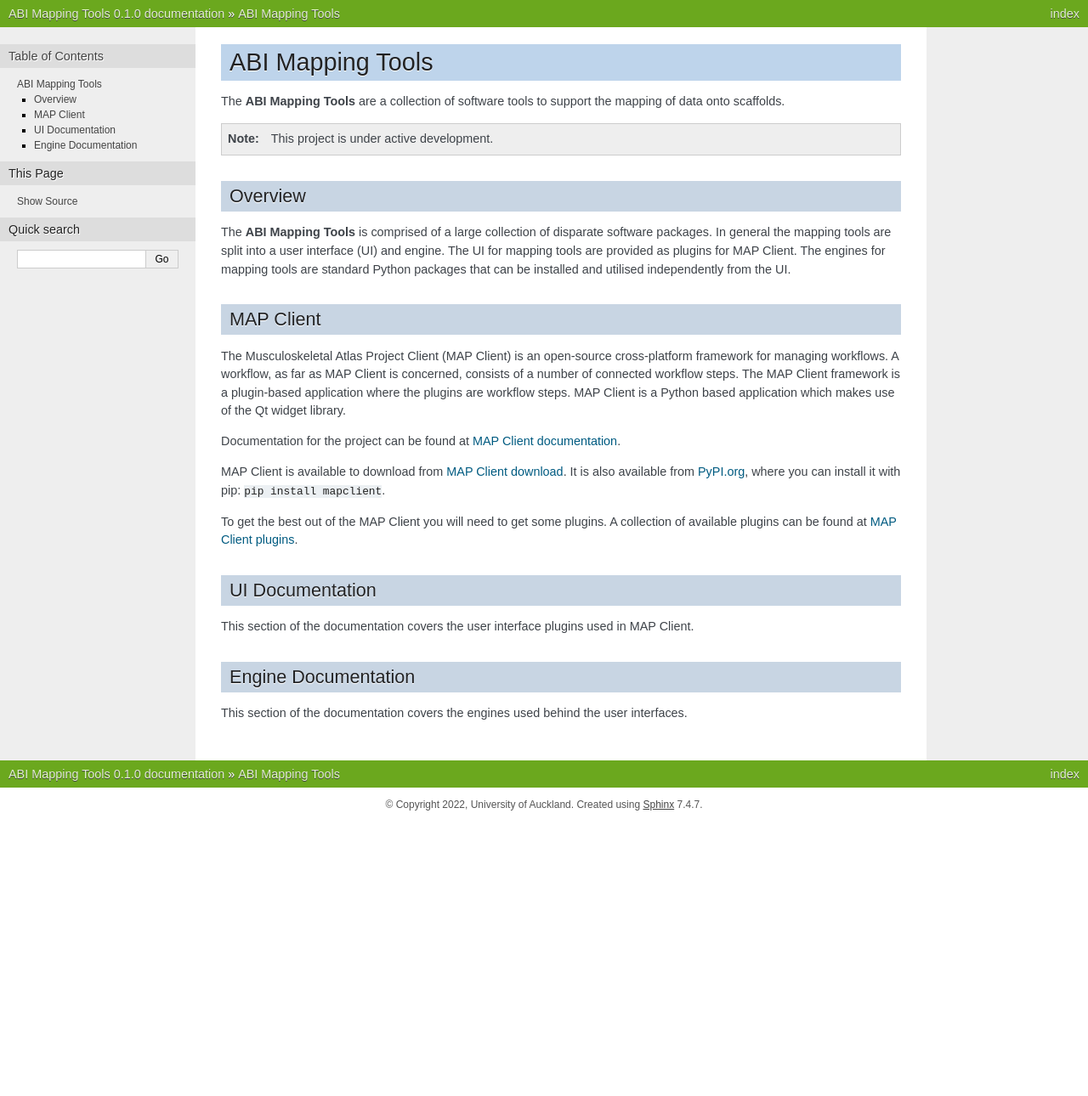
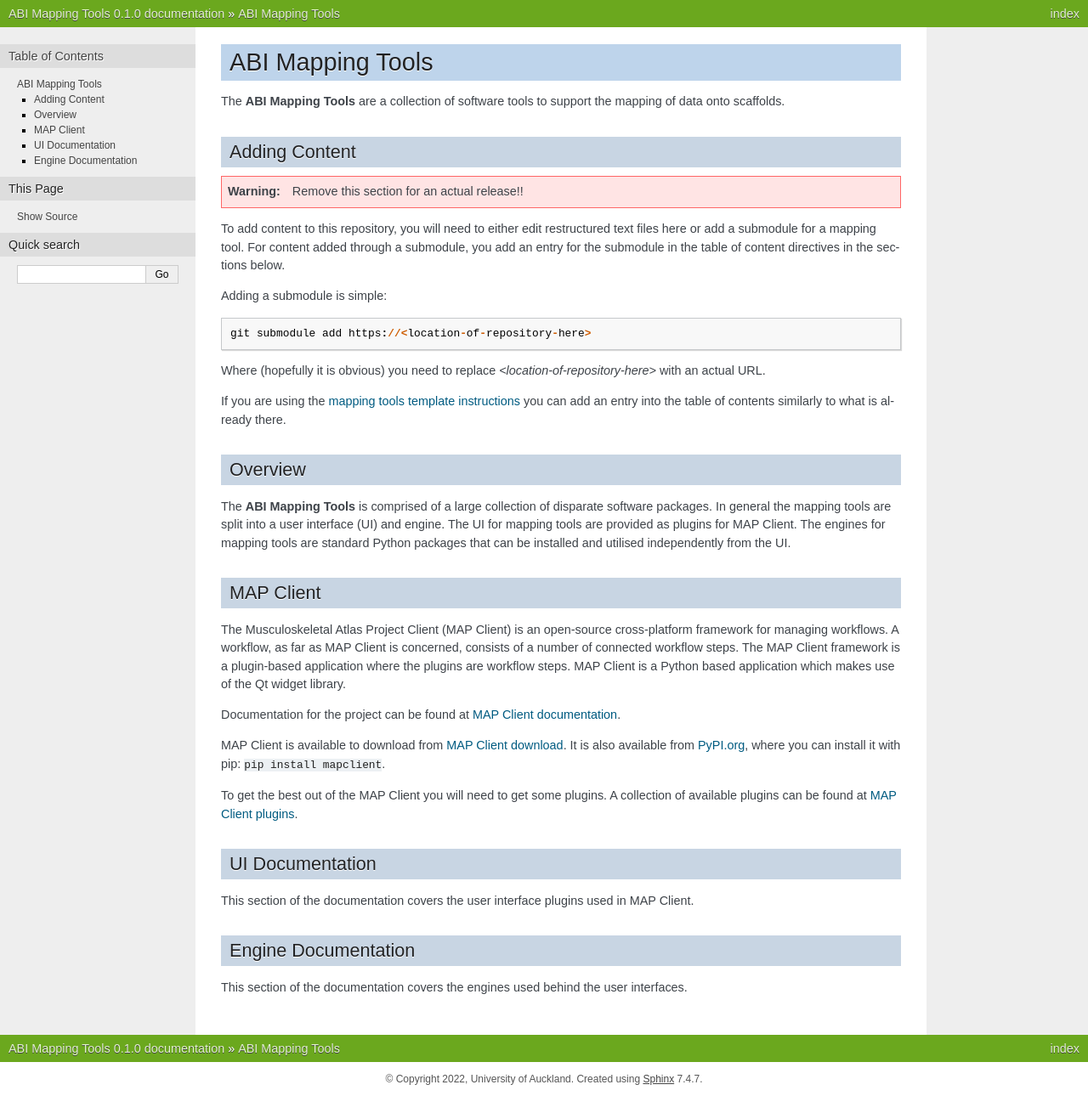
Before and after one commit to ABI-Tutorials/ABI-MappingTools, a Sphinx documentation site: the page built from docs/index.rst, in a window 1280 px wide. Shown: the whole page at 85% size. Built offline with Sphinx 7.4.7, drawn with Linux system fonts in a browser that asks for light colours; pages that are not in the unit, such as notebooks, are missing from menus; before the commit the page ends 967 px from its top, so only the background shows below that.

Commit message:
Add instructions for adding new content.

```diff
--- a/docs/index.rst
+++ b/docs/index.rst
@@ -3,9 +3,23 @@
 
 The **ABI Mapping Tools** are a collection of software tools to support the mapping of data onto scaffolds.
 
-.. note::
+Adding Content
+--------------
 
-   This project is under active development.
+.. warning::
+
+   Remove this section for an actual release!!
+
+To add content to this repository, you will need to either edit restructured text files here or add a submodule for a mapping tool.
+For content added through a submodule, you add an entry for the submodule in the table of content directives in the sections below.
+
+Adding a submodule is simple::
+
+ git submodule add https://<location-of-repository-here>
+
+Where (hopefully it is obvious) you need to replace *<location-of-repository-here>* with an actual URL.
+
+If you are using the `mapping tools template instructions <https://github.com/ABI-Tutorials/ABI-MappingTools-Documentation-Template>`_ you can add an entry into the table of contents similarly to what is already there.
 
 Overview
 --------
```
